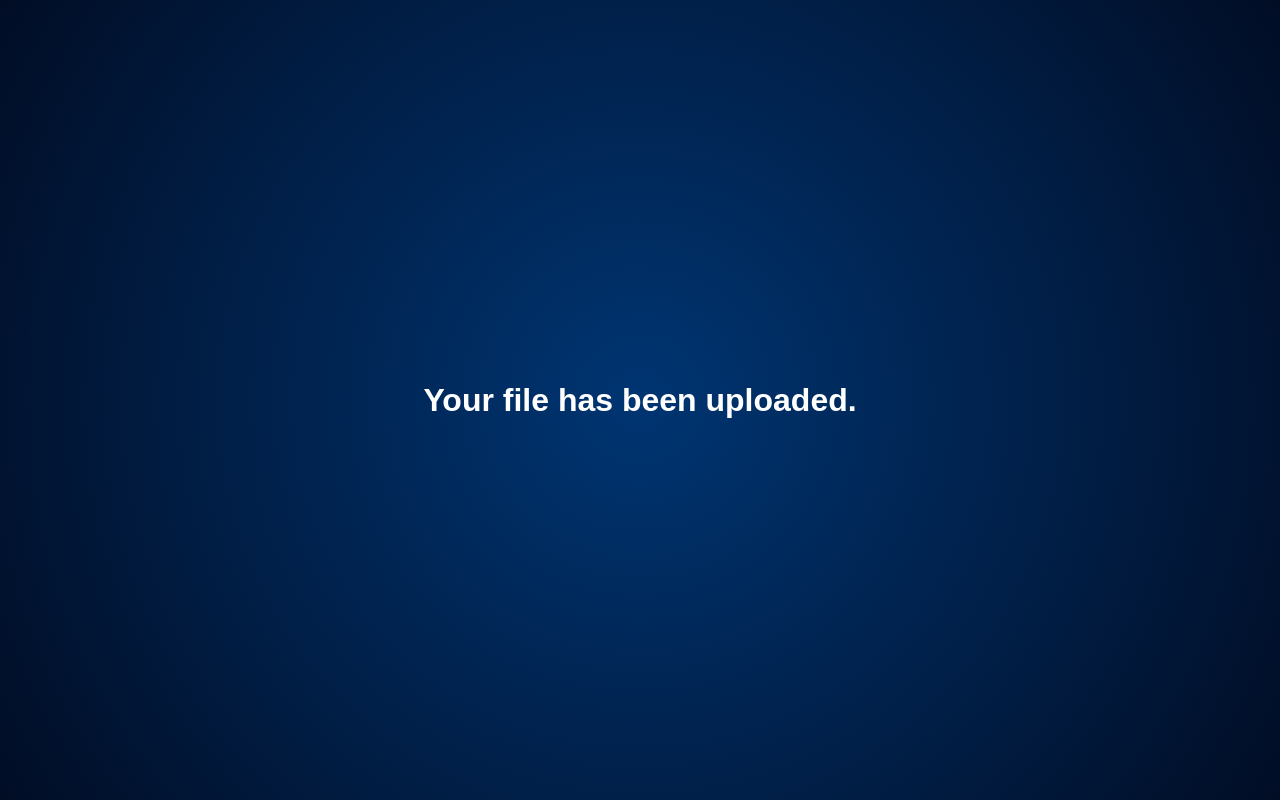
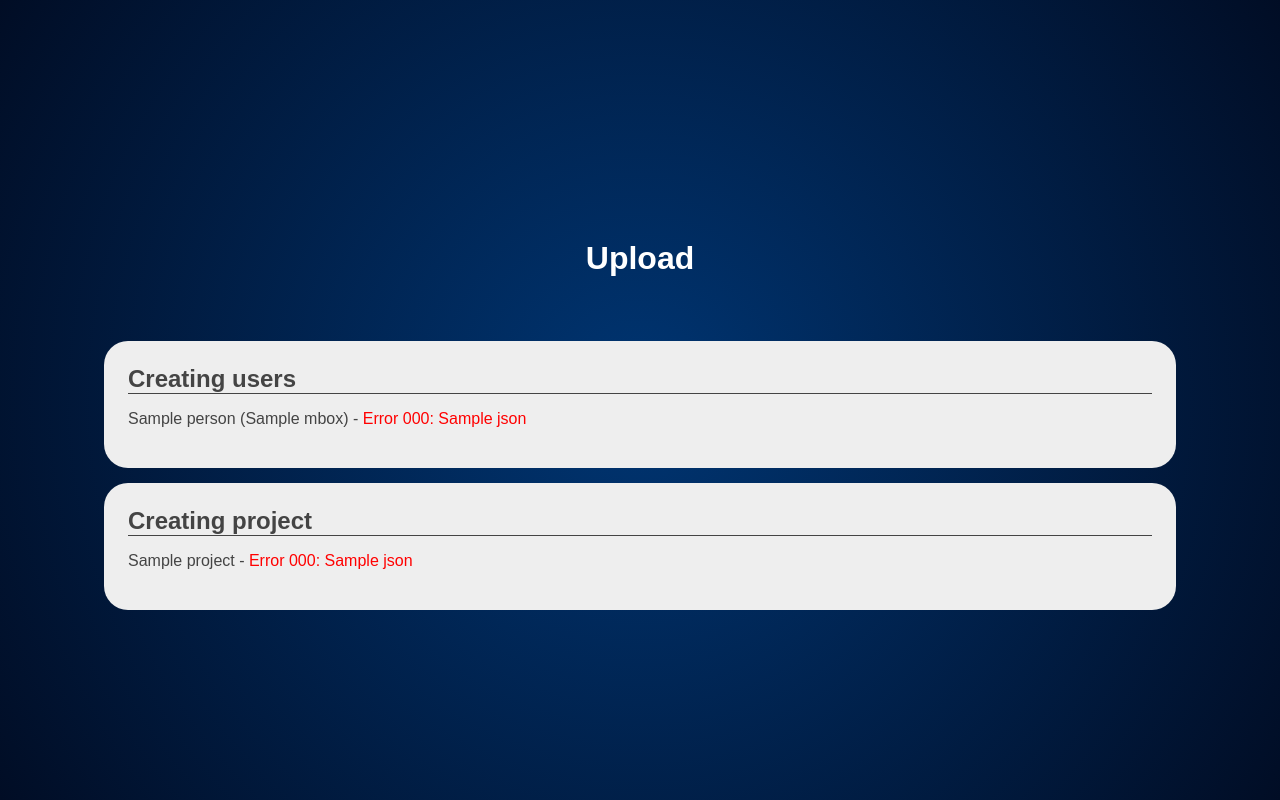
Before and after one commit to korbinib/dsw2seek, a Flask app: template app/templates/upload.html in a window 1280 px wide. Run offline with Flask 3, Linux system fonts and the light colour scheme; the template is opened without the code that fills it: most values are stand-ins (such as "Sample title", 1, 10 or a date in 2020).

Commit message:
show results on upload page

```diff
--- a/app/app.py
+++ b/app/app.py
@@ -15,7 +15,7 @@ def index():
     return render_template('./index.html')
 
 
-@app.route('/upload', methods=['POST'])
+@app.route('/upload', methods=['GET', 'POST'])
 def upload():
     '''
     Upload page.
@@ -23,22 +23,30 @@ def upload():
     if not request.method == 'POST':
         return render_template('./upload.html', error='Please upload a file.')
 
+    dmp = load_file(request)
+
+    # 1. Create users for all contributors
+    people = dmp['contributor']
+    for i, person in enumerate(people):
+        res = seek_client.create_person(person['name'], person['mbox'])
+
+        people[i]['response'] = {
+            'status_code': res.status_code, 'json': res.json()}
+
+    # 2. Create a new project
+    project = dmp['project'][0]
+    res = seek_client.create_project(
+        project['title'], project['description'], [(1, 1)])
+
+    project['response'] = {
+        'status_code': res.status_code, 'json': res.json()}
+
+    return render_template('./upload.html', people=people, project=project)
+
+
+def load_file(request):
     file = request.files['jsonFile']
-    dmp = json.load(file)['dmp']
-
-    # 1. Create a new project
-    res = seek_client.create_project(
-        dmp['title'], dmp['project'][0]['description'], [(1, 1)])
-    print(res.status_code)
-
-    # 2. Create users for all contributors
-    for person in dmp['contributor']:
-        name = person['name']
-        email = person['mbox']
-        res = seek_client.create_person(name, email)
-        print(res.status_code)
-
-    return render_template('./upload.html')
+    return json.load(file)['dmp']
 
 
 if __name__ == '__main__':
--- a/app/static/style.css
+++ b/app/static/style.css
@@ -56,3 +56,35 @@ input[type="submit"] {
 input[type="submit"]:hover {
     background-color: #0056b3;
 }
+
+/* upload page */
+.flex {
+    flex-direction: column;
+}
+
+.centered {
+    width: 100%;
+    text-align: center;
+}
+
+.accordion {
+    width: 80%;
+    background-color: #eee;
+    color: #444;
+    margin-bottom: 15px;
+    padding: 1.5rem;
+    border-radius: 1.5rem;
+}
+
+.accordion-header > h2 {
+    margin: 0;
+    border-bottom: 1px solid #444;
+}
+
+.success {
+    color: green;
+}
+
+.error {
+    color: red;
+}
--- a/app/templates/upload.html
+++ b/app/templates/upload.html
@@ -5,11 +5,43 @@
     <link rel="stylesheet" href="../static/style.css" />
     <title>dsw2seek</title>
   </head>
-  <body>
-    {% if error %}
-    <h1>{{error}}</h1>
-    {% else %}
-    <h1>Your file has been uploaded.</h1>
-    {% endif %}
+  <body class="flex">
+    <h1 class="centered">Upload</h1>
+    <div class="accordion">
+      <div class="accordion-header">
+        <h2>Creating users</h2>
+      </div>
+      {% for person in people %}
+      {% set status = person['response']['status_code'] %}
+      <div class="accordion-item">
+        <p>
+          <!-- Display person as: name (mail) - error -->
+          {{person['name']}} ({{person['mbox']}}) -
+          {% if status // 100 != 2 %}
+            <span class="error">Error {{status}}: {{person['response']['json']}}</span>
+          {% else %}
+            <span class="success">OK!</span>
+          {% endif %}
+        </p>
+      </div>
+      {% endfor %}
+    </div>
+
+    <div class="accordion">
+      <div class="accordion-header">
+        <h2>Creating project</h2>
+      </div>
+      <div class="accordion-item">
+        <p>
+          {% set status = project['response']['status_code'] %}
+          {{project['title']}} -
+          {% if status // 100 != 2 %}
+            <span class="error">Error {{status}}: {{project['response']['json']}}</span>
+          {% else %}
+            <span class="success">OK!</span>
+          {% endif %}
+        </p>
+      </div>
+    </div>
   </body>
 </html>
```
Also changed, not shown: app/api/seek.py (+4 -4 lines), dmp.json (+9 -0 lines).
